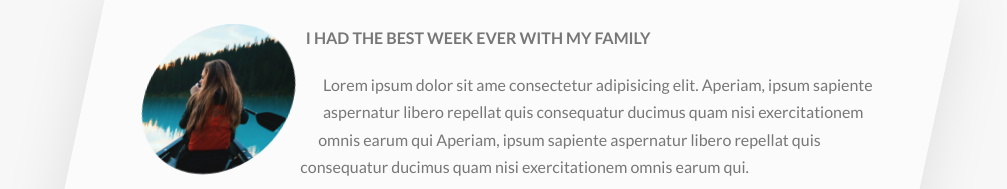
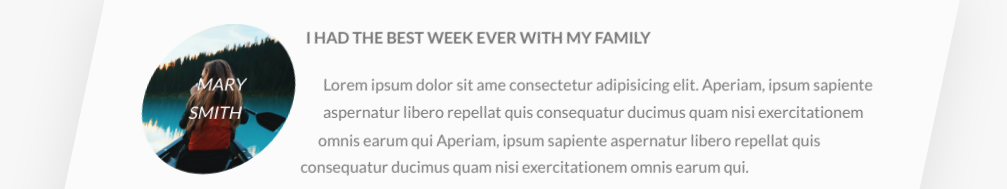
Before and after one commit to LauraTelqiu/natours-react, a React (Create React App) app: page / in a window 1280 px wide. Shown: the part 3637-3826 px from the top of the page, without its empty margins (130-1137 px from the left). Built offline with nearby package versions, Linux system fonts and the light colour scheme.

Commit message:
story image

```diff
--- a/src/components/Stories.js
+++ b/src/components/Stories.js
@@ -10,11 +10,12 @@ function Stories() {
 
       <div className="row">
         {stories.map((story) => {
-          const { id, img, heading, desc } = story;
+          const { id, img, name, heading, desc } = story;
           return (
             <div key={id} className="story">
               <figure className="story__shape">
                 <img src={img} alt="person on a tour" className="story__img" />
+                <figcaption className="story__caption">{name} </figcaption>
               </figure>
               <div class="story__text">
                 <h3 class="heading-tertiary u-margin-bottom-small">
--- a/src/sass/components/_story.scss
+++ b/src/sass/components/_story.scss
@@ -29,4 +29,17 @@
   &__text {
     transform: skewX(12deg);
   }
+  &__caption {
+    position: absolute;
+    top: 50%;
+    left: 50%;
+    transform: translate(-50%, -50%);
+    color: $color-white;
+    text-transform: uppercase;
+    font-size: 1.7rem;
+    text-align: center;
+    // opacity: 0;
+    // transition: all .5s;
+    // backface-visibility: hidden;
+  }
 }
--- a/src/sass/main.css
+++ b/src/sass/main.css
@@ -413,6 +413,16 @@ body {
 .story__text {
   transform: skewX(12deg);
 }
+.story__caption {
+  position: absolute;
+  top: 50%;
+  left: 50%;
+  transform: translate(-50%, -50%);
+  color: #fff;
+  text-transform: uppercase;
+  font-size: 1.7rem;
+  text-align: center;
+}
 
 .row {
   max-width: 114rem;
```
Also changed, not shown: 1 other file (tests, documents, lock files or other folders).
